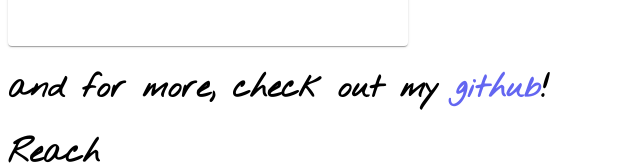
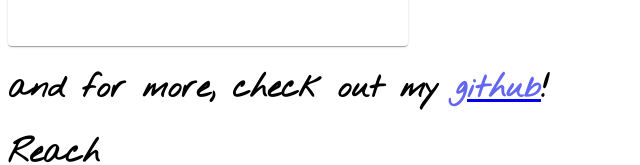
Before and after one commit to Yefee8/portfolio, a Next.js app: page / in a window 1280 px wide. Shown: the part 2618-2783 px from the top of the page, without its empty margins (0-640 px from the left). Built offline with nearby package versions, Linux system fonts and the light colour scheme; a web font is replaced by a local one.

Commit message:
github link added

```diff
--- a/components/parts/second.tsx
+++ b/components/parts/second.tsx
@@ -100,7 +100,7 @@ export default function Second() {
                 </Card>
             </div>
 
-            <h1 className="mt-24 text-md md:text-2xl w-full text-center" style={{fontFamily: 'Nothing You Could Do'}}>and for more, check out my <span className="cursor-pointer" style={{color: '#6366F1'}}>github</span>!</h1>
+            <h1 className="mt-24 text-md md:text-2xl w-full text-center" style={{fontFamily: 'Nothing You Could Do'}}>and for more, check out my <a href="https://github.com/Yefee8"><span className="cursor-pointer" style={{color: '#6366F1'}}>github</span></a>!</h1>
         </div>
     )
 }
```
